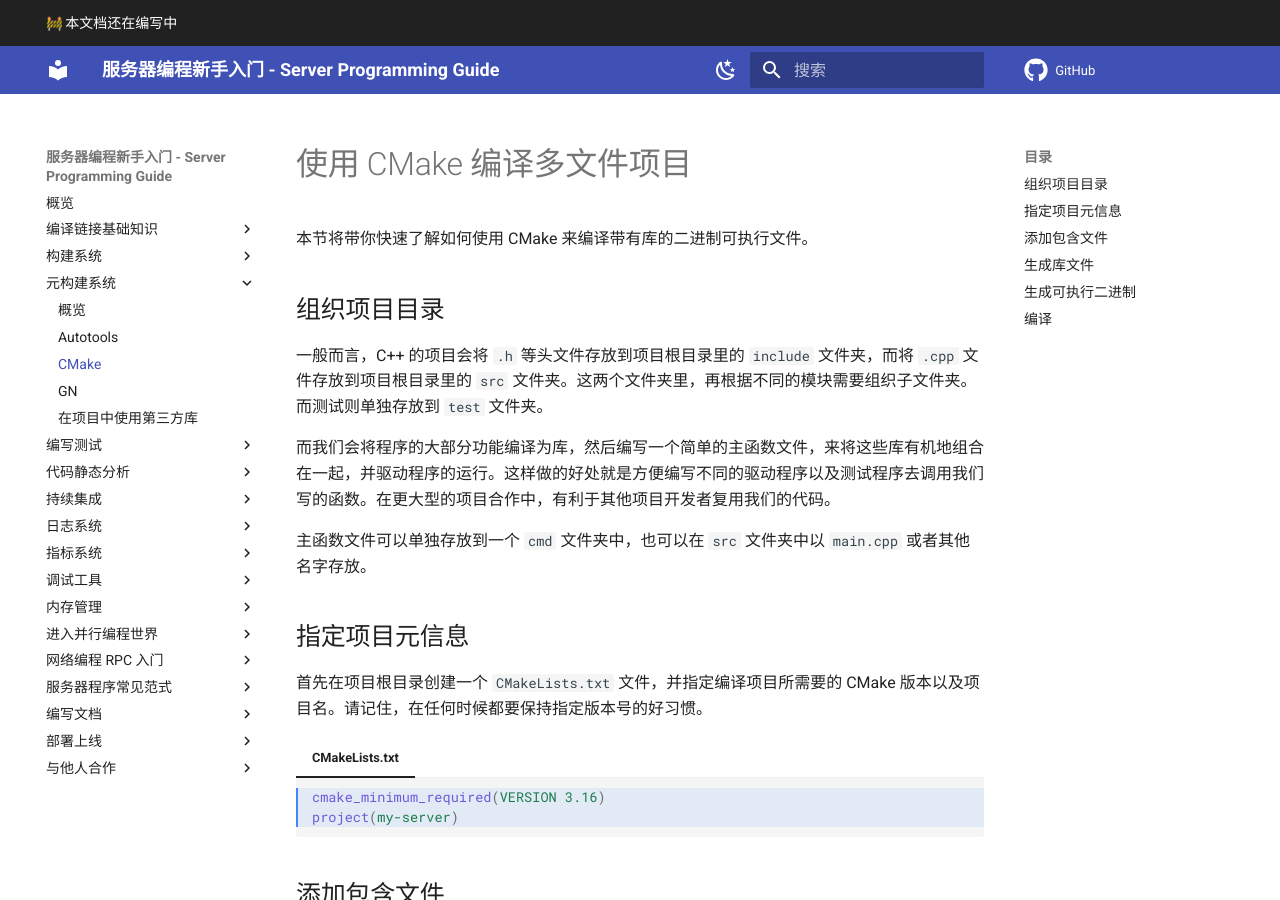
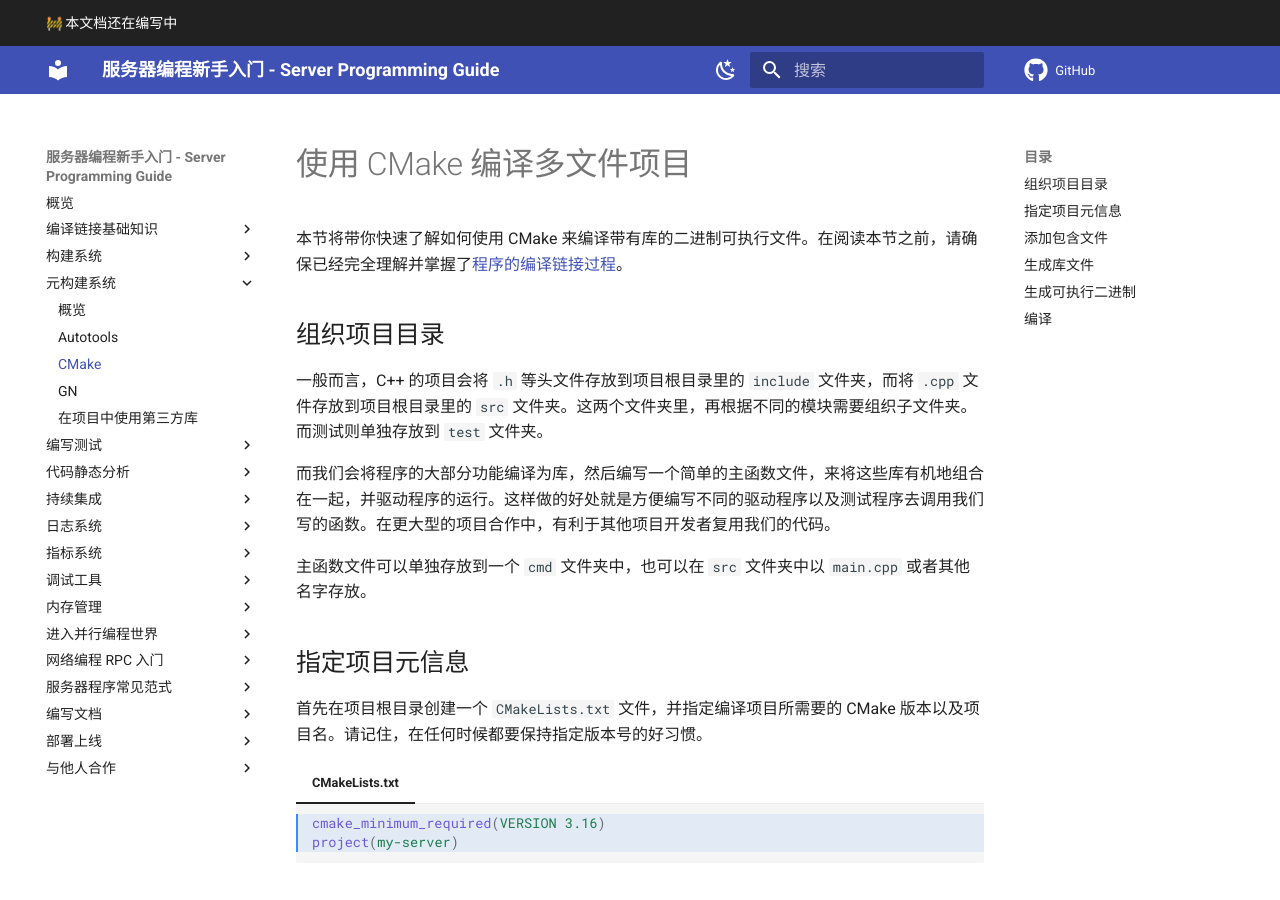
Before and after one commit to howardlau1999/server-programming-guide, an MkDocs documentation site: the page built from docs/meta-build-system/cmake.md, in a window 1280 px wide and 900 px high. Built offline with MkDocs 1.6.1 and Material for MkDocs 9.7.7, drawn with Linux system fonts in a browser that asks for light colours; emoji names are drawn with the system emoji font; comment, search, counter and statistics services are not loaded.

Commit message:
add link

```diff
--- a/docs/meta-build-system/cmake.md
+++ b/docs/meta-build-system/cmake.md
@@ -1,6 +1,6 @@
 # 使用 CMake 编译多文件项目
 
-本节将带你快速了解如何使用 CMake 来编译带有库的二进制可执行文件。
+本节将带你快速了解如何使用 CMake 来编译带有库的二进制可执行文件。在阅读本节之前，请确保已经完全理解并掌握了[程序的编译链接过程](../basics/procedure.md)。
 
 ## 组织项目目录
 
```
